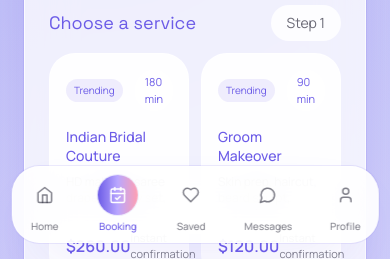
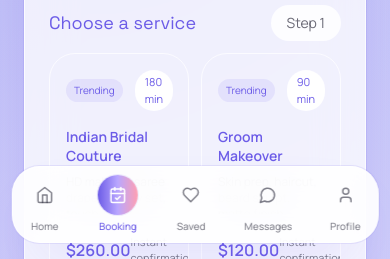
Before and after one commit to thisaitech/thisai--shalon, a Next.js app: page /booking in a window 390 px wide. Shown: the part 585-844 px from the top of the page. Built offline with nearby package versions, Linux system fonts and the light colour scheme; no server answers.

Commit message:
polish: align booking service cards

```diff
--- a/components/salon/ServiceItem.tsx
+++ b/components/salon/ServiceItem.tsx
@@ -23,12 +23,16 @@ export default function ServiceItem({
       type="button"
       onClick={onSelect}
       className={cn(
-        'group relative w-full text-left rounded-[26px] border border-white/70 bg-white/90 p-4 sm:p-5 transition-all hover:-translate-y-0.5 hover:shadow-glow focus-ring min-h-[150px] flex flex-col justify-between',
+        'group relative w-full text-left rounded-[26px] border border-white/70 bg-white/92 p-4 sm:p-5 transition-all hover:-translate-y-0.5 hover:shadow-glow focus-ring min-h-[160px] flex flex-col justify-between overflow-hidden',
         selected &&
           'border-transparent bg-gradient-to-br from-primary/10 via-lilac/10 to-accent/10 shadow-glow'
       )}
     >
-      <div className="flex items-center justify-between gap-3 text-[11px] text-charcoal/60">
+      <div className="absolute inset-0 opacity-0 transition-opacity duration-300 group-hover:opacity-100">
+        <div className="absolute -right-10 -top-10 h-28 w-28 rounded-full bg-primary/10 blur-2xl" />
+        <div className="absolute -left-10 bottom-0 h-24 w-24 rounded-full bg-accent/10 blur-2xl" />
+      </div>
+      <div className="relative z-10 flex items-center justify-between gap-3 text-[11px] text-charcoal/60">
         <span className="inline-flex items-center rounded-full bg-primary/10 px-2 py-1 text-[10px] text-primary">
           Trending
         </span>
@@ -36,11 +40,11 @@ export default function ServiceItem({
           {duration} min
         </span>
       </div>
-      <div className="mt-4 space-y-2 min-h-[56px]">
-        <p className="text-sm sm:text-base font-medium text-primary leading-snug">{name}</p>
-        <p className="text-xs text-charcoal/70 max-h-9 overflow-hidden">{description}</p>
+      <div className="relative z-10 mt-4 space-y-2 min-h-[60px]">
+        <p className="text-sm sm:text-base font-semibold text-primary leading-snug">{name}</p>
+        <p className="text-xs text-charcoal/70 max-h-10 overflow-hidden">{description}</p>
       </div>
-      <div className="mt-5 flex items-center justify-between">
+      <div className="relative z-10 mt-5 flex items-center justify-between">
         <span className="text-base font-semibold text-primary">{formatCurrency(price)}</span>
         <span className="text-[11px] text-charcoal/60">Instant confirmation</span>
       </div>
```
